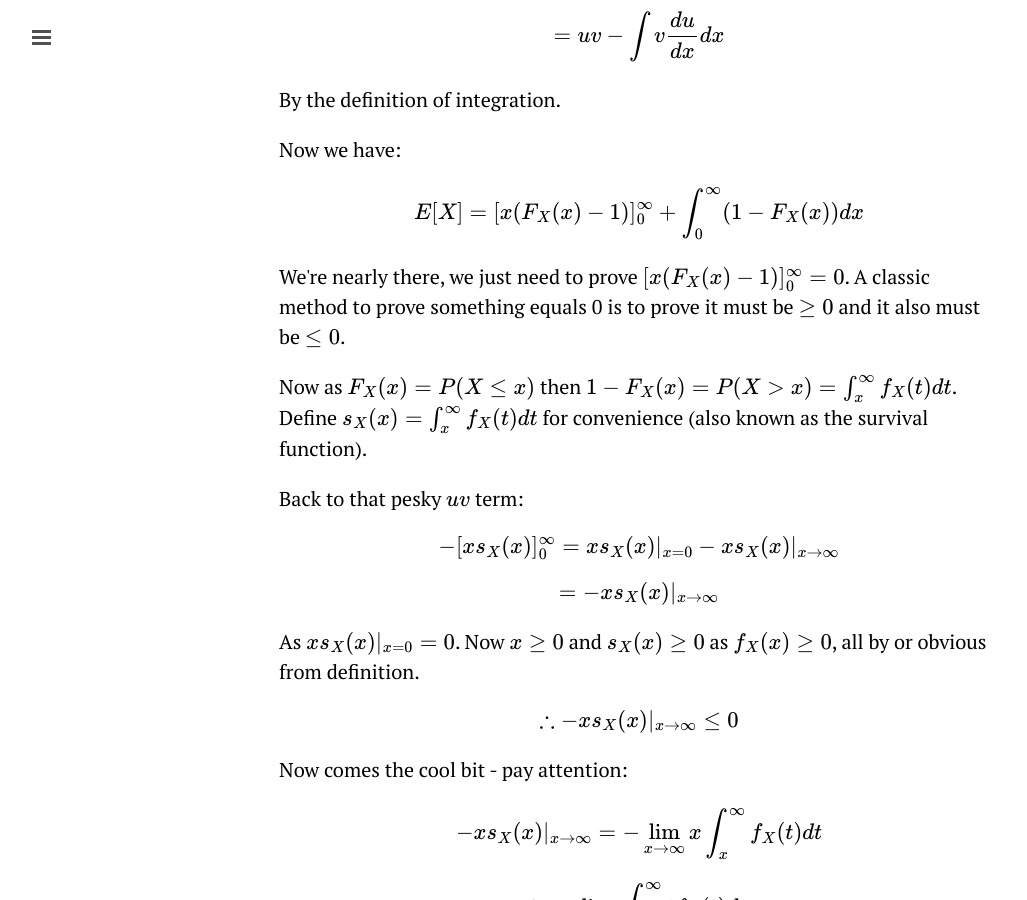
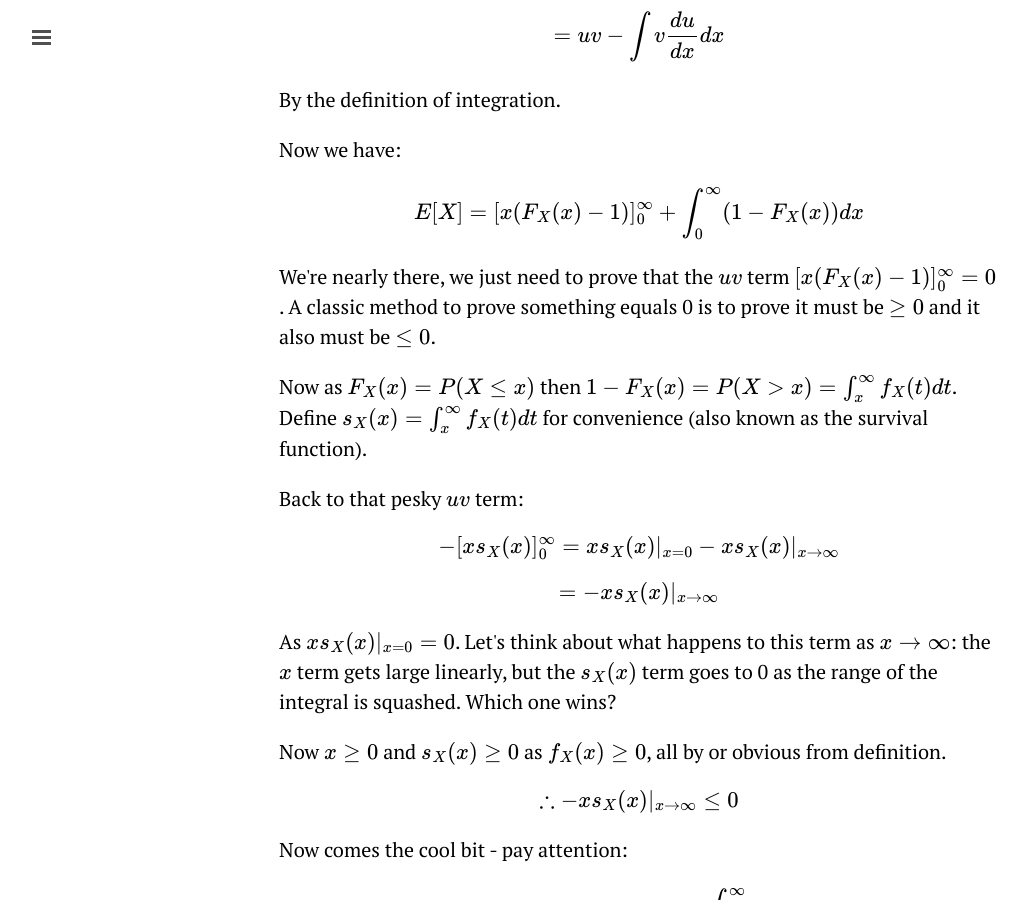
Before and after one commit to texasflood/texasflood.github.io.b, a Jekyll site: the page built from _posts/2015-02-28-complementary-cdf-result.md, in a window 1280 px wide and 900 px high, scrolled down 1791 px. Shown: the whole window, without its empty margins (1-1028 px from the left). Built offline with Jekyll 4.4.1, drawn with Linux system fonts in a browser that asks for light colours; Markdown is read by kramdown in place of the engine named in the settings; formulas are drawn with MathJax 3; comment, search, counter and statistics services are not loaded.

Commit message:
Update cdf

```diff
--- a/_layouts/default.html
+++ b/_layouts/default.html
@@ -6,6 +6,16 @@
   </script>
   <script type="text/javascript"
           src="http://cdn.mathjax.org/mathjax/latest/MathJax.js?config=TeX-AMS-MML_HTMLorMML">
+  </script>
+  <script>
+(function(i,s,o,g,r,a,m){i['GoogleAnalyticsObject']=r;i[r]=i[r]||function(){
+  (i[r].q=i[r].q||[]).push(arguments)},i[r].l=1*new Date();a=s.createElement(o),
+  m=s.getElementsByTagName(o)[0];a.async=1;a.src=g;m.parentNode.insertBefore(a,m)
+})(window,document,'script','//www.google-analytics.com/analytics.js','ga');
+
+ga('create', 'UA-60231187-1', 'auto');
+ga('send', 'pageview');
+
   </script>
   {% include head.html %}
 
--- a/_posts/2015-02-28-complementary-cdf-result.md
+++ b/_posts/2015-02-28-complementary-cdf-result.md
@@ -70,7 +70,7 @@ By the definition of integration.
 Now we have:
 $$E[X] = [x(F_X(x)-1)]_0^\infty + \int_0^\infty(1-F_X(x))dx$$
 
-We're nearly there, we just need to prove $[x(F_X(x)-1)]_0^\infty = 0$. A classic method to prove something equals 0 is to prove it must be $\geq 0$ and it also must be $\leq 0$.
+We're nearly there, we just need to prove that the $uv$ term $[x(F_X(x)-1)]_0^\infty = 0$. A classic method to prove something equals 0 is to prove it must be $\geq 0$ and it also must be $\leq 0$.
 </p>
 
 <p>
@@ -83,7 +83,11 @@ Back to that pesky $uv$ term:
 $$-[xs_X(x)]_0^\infty = xs_X(x)|_{x=0} - xs_X(x)|_{x\rightarrow\infty}$$
 $$= - xs_X(x)|_{x\rightarrow\infty}$$
 
-As $xs_X(x)|_{x=0} = 0$. Now $x\geq 0$ and $s_X(x)\geq 0$ as $f_X(x)\geq 0$, all by or obvious from definition.
+As $xs_X(x)|_{x=0} = 0$. Let's think about what happens to this term as $x\to\infty$: the $x$ term gets large linearly, but the $s_X(x)$ term goes to 0 as the range of the integral is squashed. Which one wins?
+</p>
+
+<p>
+Now $x\geq 0$ and $s_X(x)\geq 0$ as $f_X(x)\geq 0$, all by or obvious from definition.
 $$\therefore -xs_X(x)|_{x\rightarrow\infty} \leq 0$$
 </p>
 
```
